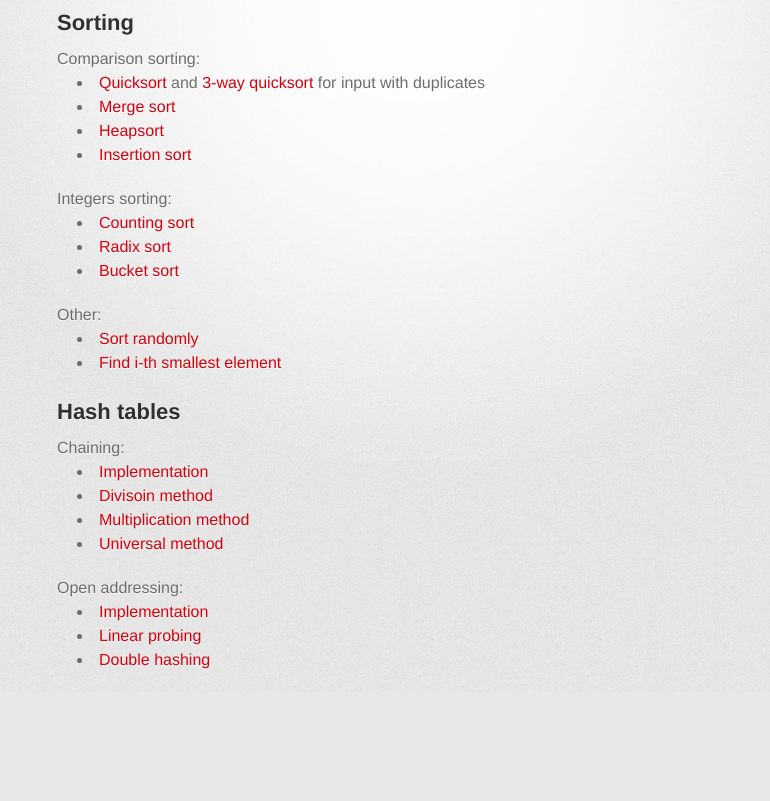
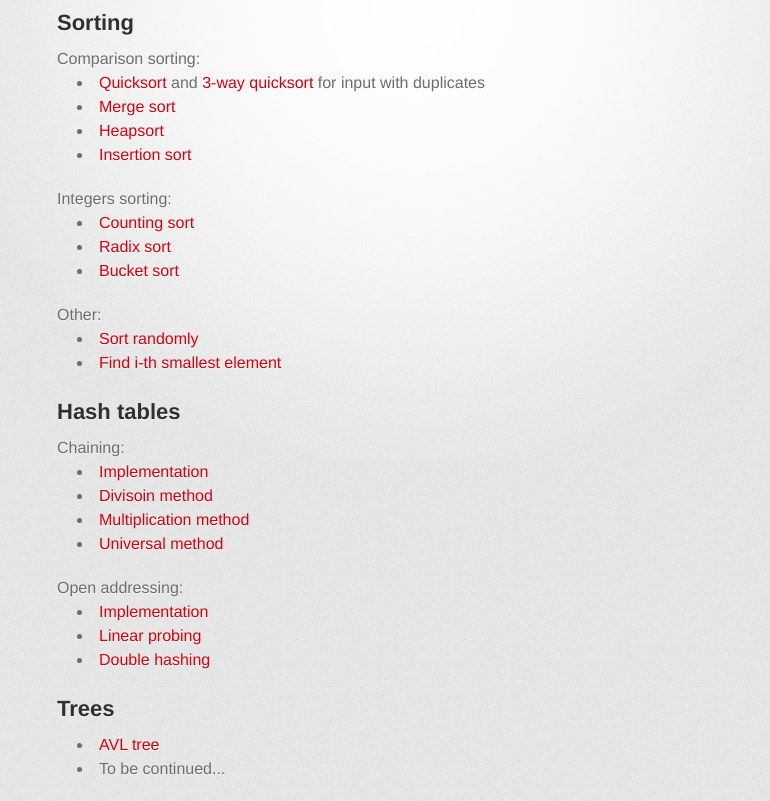
Before and after one commit to nodirt/algo, a plain HTML site: page index.html in a window 1280 px wide. Shown: the part 112-913 px from the top of the page, without its empty margins (223-993 px from the left). Before the commit the page ends 804 px from the top, so only its background shows below. Drawn offline with Linux system fonts and the light colour scheme; a web font is replaced by a local one.

Commit message:
Update index.html

```diff
--- a/index.html
+++ b/index.html
@@ -50,7 +50,7 @@
           </section>
 
 
-          <section id="sorting">
+          <section id="hash">
             <h2>Hash tables</h2>
             Chaining:
             <ul>
@@ -65,6 +65,14 @@
               <li><a href="https://github.com/nodirt/algo/tree/master/src/algo/hash/openAddressing/OpenAddressingHashTable.java">Implementation</a></li>
               <li><a href="https://github.com/nodirt/algo/tree/master/src/algo/hash/openAddressing/LinearProbing.java">Linear probing</a></li>
               <li><a href="https://github.com/nodirt/algo/tree/master/src/algo/hash/openAddressing/DoubleHashing.java">Double hashing</a></li>
+            </ul>
+          </section>
+
+          <section id="tree">
+            <h2>Trees</h2>
+            <ul>
+              <li><a href="https://github.com/nodirt/algo/tree/master/src/algo/tree/AvlTree.java">AVL tree</a></li>
+              <li>To be continued...</li>
             </ul>
           </section>
 
```
